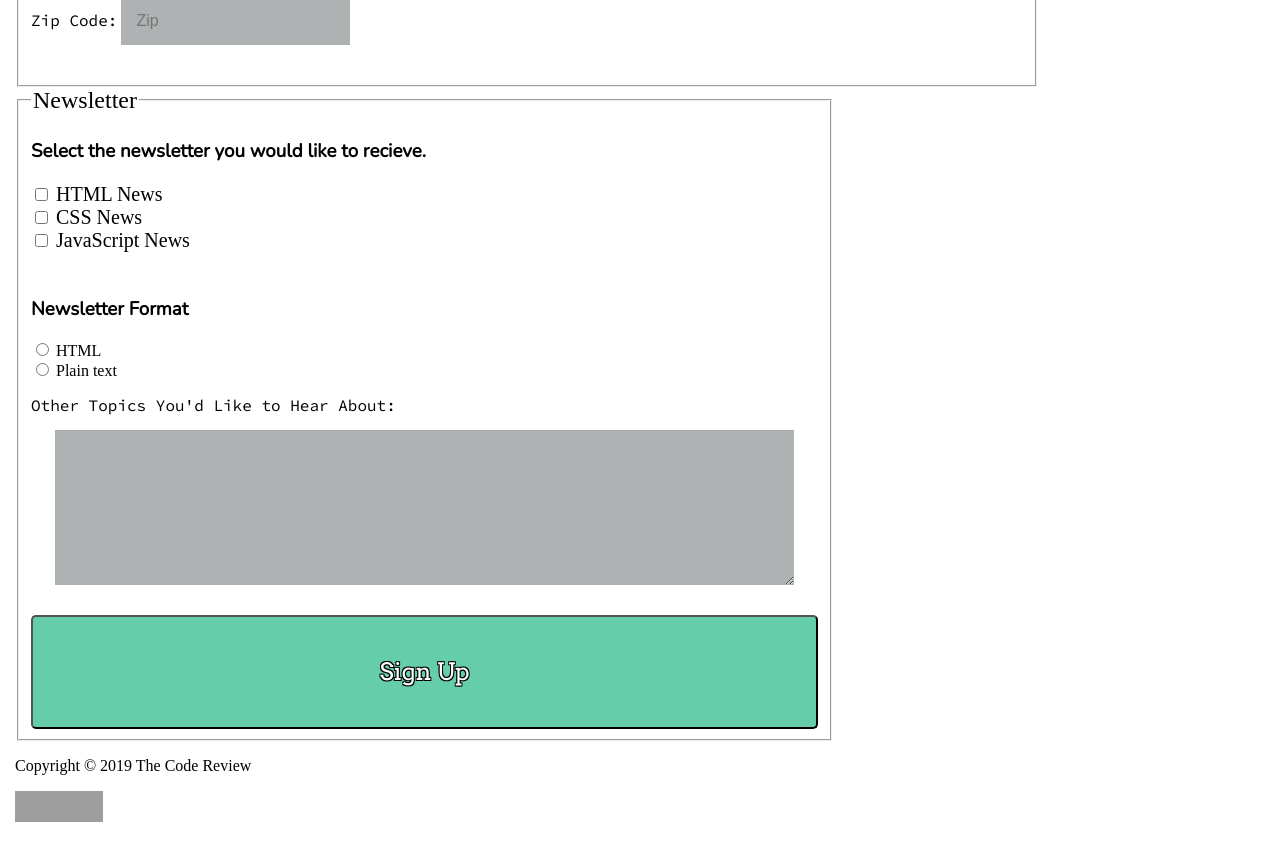
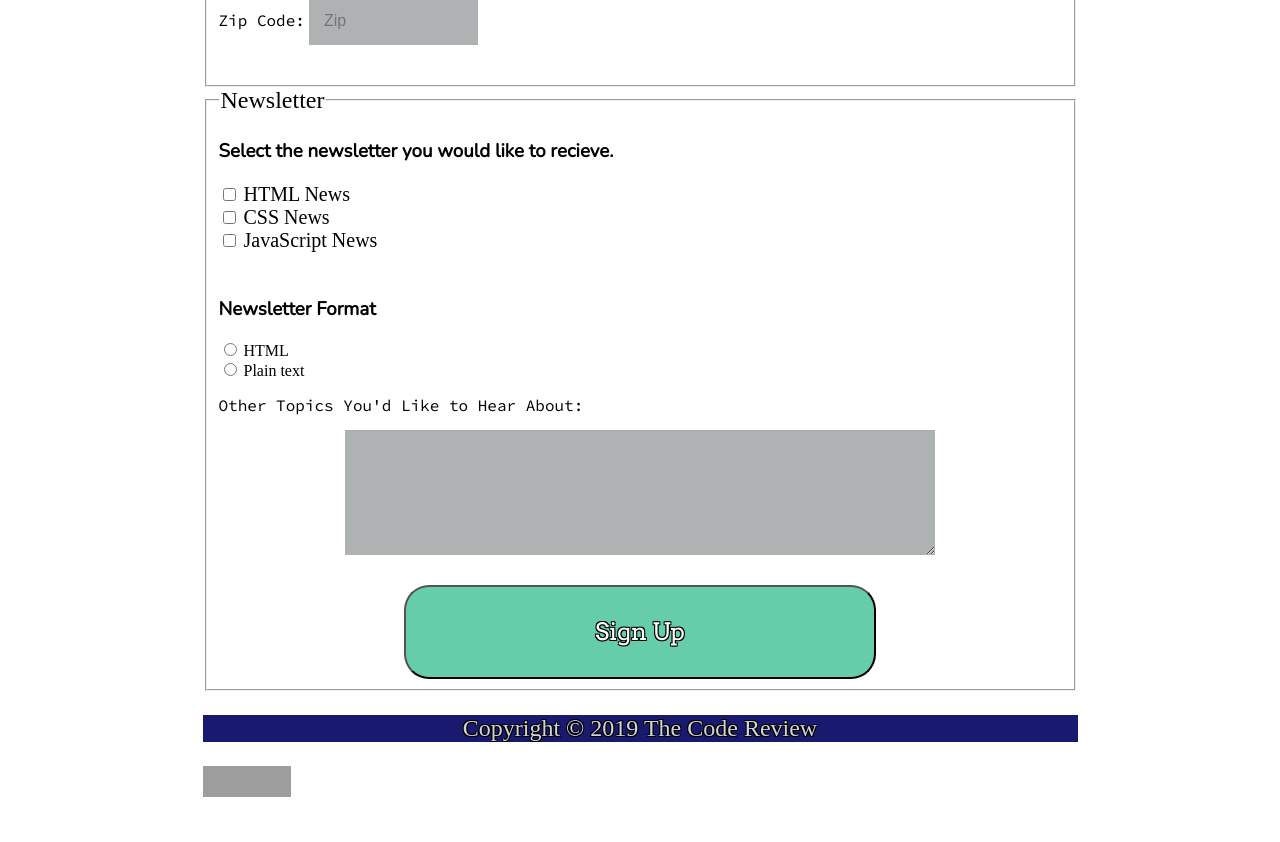
Before and after one commit to BlakeACollins/onlineRegistrationForm, a plain HTML site: page index.html in a window 1280 px wide. Shown: the part 814-1656 px from the top of the page. After the commit the page ends 1631 px from the top, so only its background shows below. Drawn offline with nearby package versions, Linux system fonts and the light colour scheme; grey boxes are pictures that could not be loaded.

Commit message:
Add files via upload

```diff
--- a/css/styles.css
+++ b/css/styles.css
@@ -1,5 +1,7 @@
 /*Created By Blake Collins*/
-
+* {
+    box-sizing: border-box;
+  }
 body{
     margin: 15px;
 }
@@ -66,14 +68,18 @@ select{
     margin-bottom: 30px;
 
   }
+  #zip {
+    width: 35%;
+    margin-right: 50%;
+}
 
   input[type="checkbox"]{
     font-size:1em;
   }
 
-
   .topic{
       margin-bottom: 15px;
+      margin: 0 auto;
   }
   .format{
     margin-bottom: 15px;
@@ -87,16 +93,17 @@ select{
 
   }
 .typeOfNews{
-
      padding-bottom: 25px;
 }
 
 button{
-    width: 100%;
-    padding: 40px;
+    display: block;
+    margin: 0 auto;
+    width: 80%;
+    padding: 30px;
     cursor: pointer;
     background: mediumaquamarine;
-    border-radius: 5px;
+    border-radius: 25px;
     font-family: 'Arvo', 'Times New Roman', Times, serif;
     color: white;
     text-shadow: -1px -1px 0 #000,
@@ -106,12 +113,28 @@ button{
     text-align: center;
     font-size: 1.5em;
 }
+input:focus, textarea:focus {
+    background-color:#05b6f7;
+    border: 2px solid #F47E58;
+}
+.copyright{
+    text-align: center;
+    background: midnightblue;
+    color: lightgray;
+    text-shadow: -1px -1px 0 #000,
+    1px -1px 0 #000,
+    -1px 1px 0 #000,
+    1px 1px 0 #000;
+    font-size: 1.5em;
+}
+
 
 
 @media screen and (min-width: 768px){
 
-    head, body, footer{
-        max-width: 80%;
+    .everything{
+       max-width: 70%;
+       margin: 0 auto;
     }
 
     .lastestNews{
@@ -122,7 +145,7 @@ button{
     }
       textarea{
         height: 125px;
-
+        max-width: 70%;
     }
 
     input{
@@ -132,13 +155,18 @@ button{
         display: flex;
         flex-direction: row;
         justify-content: space-between;
-
     }
-
     #zip {
         width: 20%;
         margin-right: 50%;
     }
+    .newsletter{
+        margin: 0 auto;
+    }
+    .button{
+        max-width: 70%;
+        margin: 0 auto;
+    }
 
 
 }
```
Lines whose indentation alone changed are shown as unchanged.
